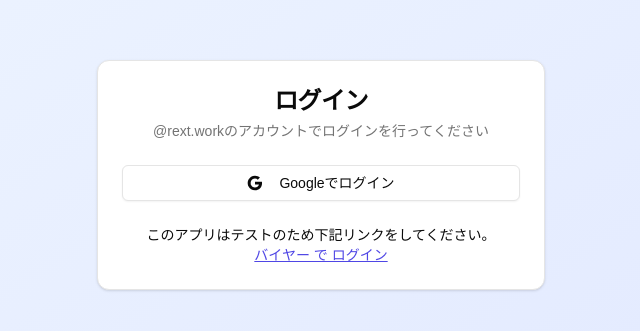
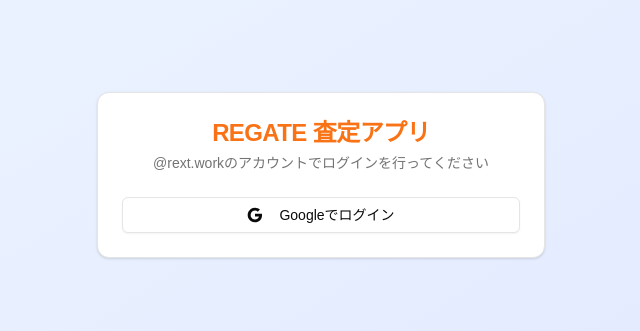
Before and after one commit to TadanobuTokiwa/appraisal-app, a Next.js app: page /login in a window 1280 px wide. Shown: the part 225-556 px from the top of the page, without its empty margins (319-959 px from the left). Built offline with nearby package versions, Linux system fonts and the light colour scheme; no server answers.

Commit message:
ログイン画面のフッターを削除

```diff
--- a/src/app/login/page.tsx
+++ b/src/app/login/page.tsx
@@ -1,8 +1,7 @@
 'use client'
 
 import { useRouter } from 'next/navigation'
-import Link from 'next/link'
-import { Card, CardContent, CardDescription, CardFooter, CardHeader, CardTitle } from "@/components/ui/card"
+import { Card, CardContent, CardDescription, CardHeader, CardTitle } from "@/components/ui/card"
 import { Button } from "@/components/ui/button"
 import { supabase } from '@/lib/supabase/supabaseClient'
 import { Auth, signInWithPopup, signOut } from 'firebase/auth'
@@ -64,7 +63,7 @@
         <div className="min-h-screen bg-gradient-to-br from-blue-50 to-indigo-100 flex items-center justify-center py-12 px-4 sm:px-6 lg:px-8">
         <Card className="w-full max-w-md">
             <CardHeader className="space-y-1">
-            <CardTitle className="text-2xl font-bold text-center">ログイン</CardTitle>
+            <CardTitle className="text-2xl font-bold text-center text-orange-500">REGATE 査定アプリ</CardTitle>
             <CardDescription className="text-center">
                 @rext.workのアカウントでログインを行ってください
             </CardDescription>
@@ -92,14 +91,6 @@
                     Googleでログイン
                 </Button>
             </CardContent>
-            <CardFooter className="flex flex-col space-y-4">
-            <div className="text-center text-sm">
-                <p>このアプリはテストのため下記リンクをしてください。</p>
-                <Link href="/buyer/Home" className="underline text-indigo-600 hover:text-indigo-800">
-                    バイヤー で ログイン
-                </Link>
-            </div>
-            </CardFooter>
         </Card>
         </div>
     )
```
